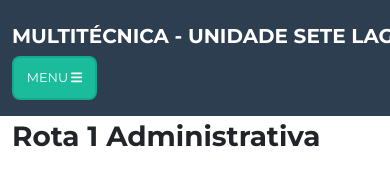
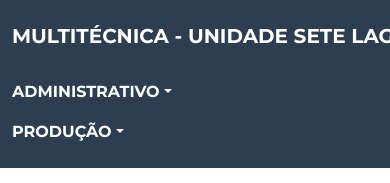
Before and after one commit to TSLGAB/MSL, a plain HTML site: page 2301.html in a window 390 px wide. Shown: the top 183 px of the page. Drawn offline with nearby package versions, Linux system fonts and the light colour scheme.

Commit message:
Correção menu Dropdow
Remoção da class="collapse navbar-collapse" e do button class="navbar-toggler text-uppercase font-weight-bold bg-primary text-white rounded".

```diff
--- a/2301.html
+++ b/2301.html
@@ -21,11 +21,11 @@
     <nav class="navbar navbar-expand-lg bg-secondary text-uppercase fixed-top" id="mainNav">
         <div class="container">
             <a class="navbar-brand" href="index.html">Multitécnica - Unidade Sete Lagoas MG</a>
-            <button class="navbar-toggler text-uppercase font-weight-bold bg-primary text-white rounded" type="button" data-bs-toggle="collapse" data-bs-target="#navbarResponsive" aria-controls="navbarResponsive" aria-expanded="false" aria-label="Toggle navigation">
+            <!---button class="navbar-toggler text-uppercase font-weight-bold bg-primary text-white rounded" type="button" data-bs-toggle="collapse" data-bs-target="#navbarResponsive" aria-controls="navbarResponsive" aria-expanded="false" aria-label="Toggle navigation">
                 Menu
                 <i class="fas fa-bars"></i>
-            </button>
-            <div class="collapse navbar-collapse" id="navbarResponsive">
+            </button--->
+            <div class="" id="navbarResponsive">
                 <ul class="navbar-nav ms-auto">
                     <li class="nav-item dropdown">
                         <a class="nav-link dropdown-toggle" href="#" id="navbarDropdownAdmin" role="button" data-bs-toggle="dropdown" aria-expanded="false">Administrativo</a>
```
Also changed, not shown: 2302.html (+3 -3 lines), 2303.html (+3 -3 lines), 2304.html (+3 -3 lines), 2305.html (+3 -3 lines), 2306.html (+3 -3 lines), 2307.html (+3 -3 lines), 2308.html (+3 -3 lines), 2309.html (+3 -3 lines), 2310.html (+3 -3 lines), 2311.html (+3 -3 lines), 2312.html (+3 -3 lines), 2313.html (+3 -3 lines), 2314.html (+3 -3 lines), 2316.html (+3 -3 lines), 1 more files.
